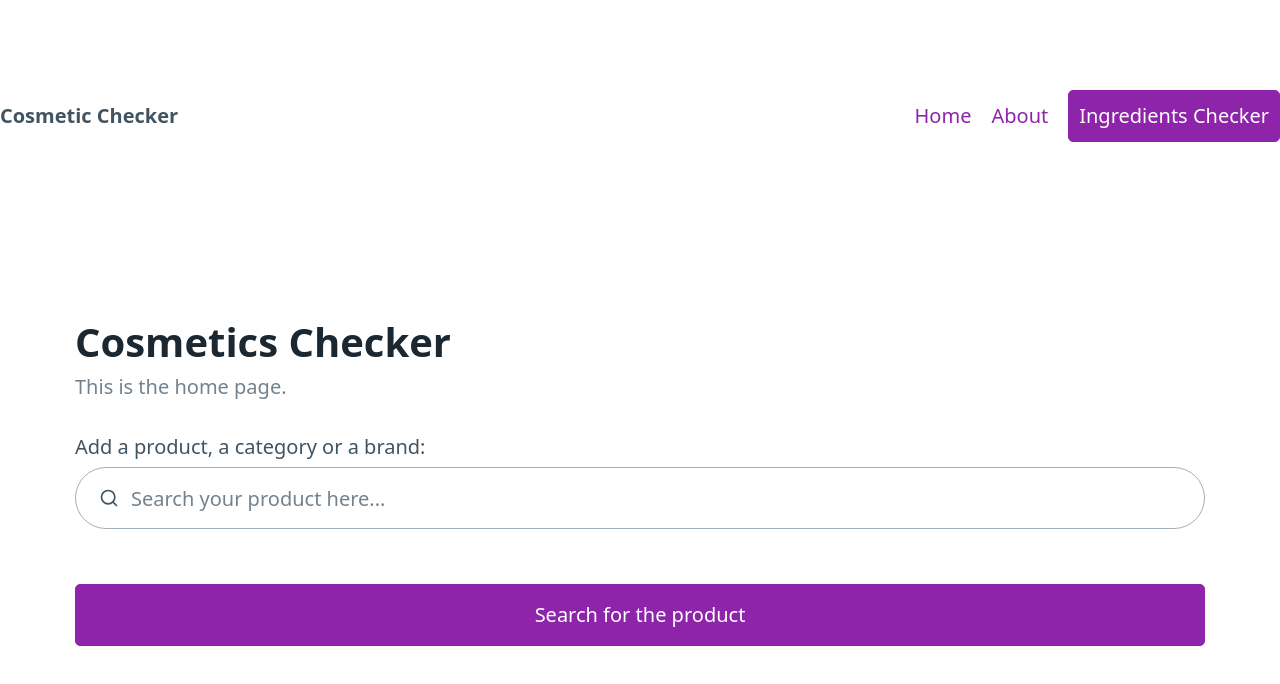
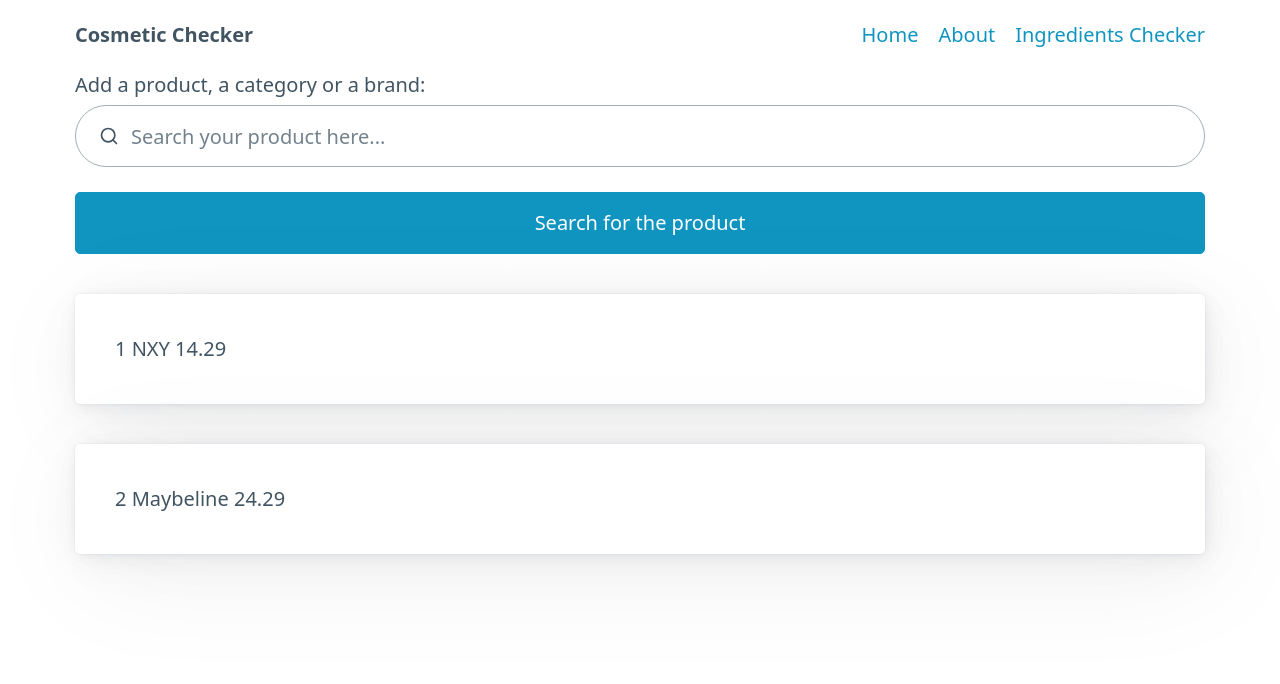
Before and after one commit to laurascholz/IMAST-EFREI, a SvelteKit app in the folder IMAST-EFREI/: page / in a window 1280 px wide. Shown: the top 684 px of the page. Built offline with nearby package versions, Linux system fonts and the light colour scheme.

Commit message:
Layout and API tests
Changed the layout and adapted the look of the website. Tests with data and another API to show the results on the website.

```diff
--- a/IMAST-EFREI/package.json
+++ b/IMAST-EFREI/package.json
@@ -30,6 +30,7 @@
 	},
 	"type": "module",
 	"dependencies": {
-		"@picocss/pico": "^1.5.7"
+		"@picocss/pico": "^1.5.7",
+		"axios": "^1.3.3"
 	}
 }
--- a/IMAST-EFREI/src/routes/+layout.svelte
+++ b/IMAST-EFREI/src/routes/+layout.svelte
@@ -1,5 +1,8 @@
-<body>
-    <header>
+<script>
+	import { page } from '$app/stores';
+</script>
+
+<div class="container">
 	<nav>
 		<ul>
 			<li><strong>Cosmetic Checker</strong></li>
@@ -7,23 +10,13 @@
 		<ul>
 			<li><a href="/">Home</a></li>
 			<li><a href="/about">About</a></li>
-              <li><a href="/check" role="button">Ingredients Checker</a></li>
+			<li><a href="/check">Ingredients Checker</a></li>
 		</ul>
 	</nav>
-    </header>
+</div>
 
-
-</body>
-
-<style>
-    [data-theme="light"],
-    :root:not([data-theme="dark"]) {
-  --primary: #8e24aa;
-  --primary-hover: #7b1fa2;
-  --primary-focus: rgba(142, 36, 170, 0.125);
-  --primary-inverse: #FFF;
-    }
-</style>
-
-
+<main>
+	<div class="container">
 		<slot />
+	</div>
+</main>
--- a/IMAST-EFREI/src/routes/+page.svelte
+++ b/IMAST-EFREI/src/routes/+page.svelte
@@ -1,39 +1,69 @@
+<script>
+	// @ts-nocheck
+
+	import axios from 'axios';
+	import { onMount } from 'svelte';
+	import Page from './about/+page.svelte';
+
+	let data = [];
+	let search = '';
+
+	$: getData(search);
+
+	async function getData(search) {
+		console.log(search);
+		data = [];
+		try {
+			//const res = await axios.get(`https://api.quotable.io/random`, {});
+			//data = res.data;
+
+			data = [
+				{
+					product: 1,
+					details: [{ name: 'NXY', price: '14.29' }]
+				},
+				{ product: 2, details: [{ name: 'Maybeline', price: '24.29' }] }
+			];
+			console.log(data);
+		} catch (err) {
+			console.log(err);
+		}
+	}
+</script>
 
 <!-- navigation between home and about page as practice-->
 
-<body>
-	<main class="container">
-		<hgroup>
-			<h1>Cosmetics Checker</h1>
-			<h3>This is the home page.</h3>
-		</hgroup>
-
-
-		<form method = "POST">
 <div class="grid">
+	<div>
 		<label for="search">
 			Add a product, a category or a brand:
-					<input type="search" id="search" name="search" placeholder="Search your product here..." required />
-
+			<input
+				type="search"
+				id="search"
+				name="search"
+				bind:value={search}
+				placeholder="Search your product here..."
+				required
+			/>
 		</label>
 	</div>
+</div>
 
-		</form>
+<div>
+	<button type="submit" on:click={getData}>Search for the product</button>
+</div>
 
-		<button type="submit">Search for the product</button>
-	</main>
+{#each data as row, i}
+	<article>
+		{row.product}
 
-</body>
-
-
-
-<script>
-	//export let data;
-</script>
-
+		{#each row.details as detail, i}
+			{detail.name}
+			{detail.price}
+		{/each}
+	</article>
+{/each}
 
 <style>
 	/* here CSS code */
-
-
 </style>
--- a/IMAST-EFREI/src/routes/check/+page.svelte
+++ b/IMAST-EFREI/src/routes/check/+page.svelte
@@ -2,8 +2,6 @@
     $: website = `https://utopia.de/ratgeber/die-schlimmsten-inhaltsstoffe-in-kosmetik/`;
 </script>
 
-<body>
-    <main class="container">
         <hgroup>
             <h1>Results</h1>
             <p>This page shows the search results.</p>
@@ -16,10 +14,8 @@
             <div>3</div>
             <div>4</div>
         </div>
-    </main>
 
     <footer><p>  <!-- KOMMENTAR-->
         Further information about the bad ingredients can be found <a href={website}> here</a>.
 
     </p></footer>
-</body>
```
Also changed, not shown: 1 other file (tests, documents, lock files or other folders). Lines whose indentation alone changed are shown as unchanged.
